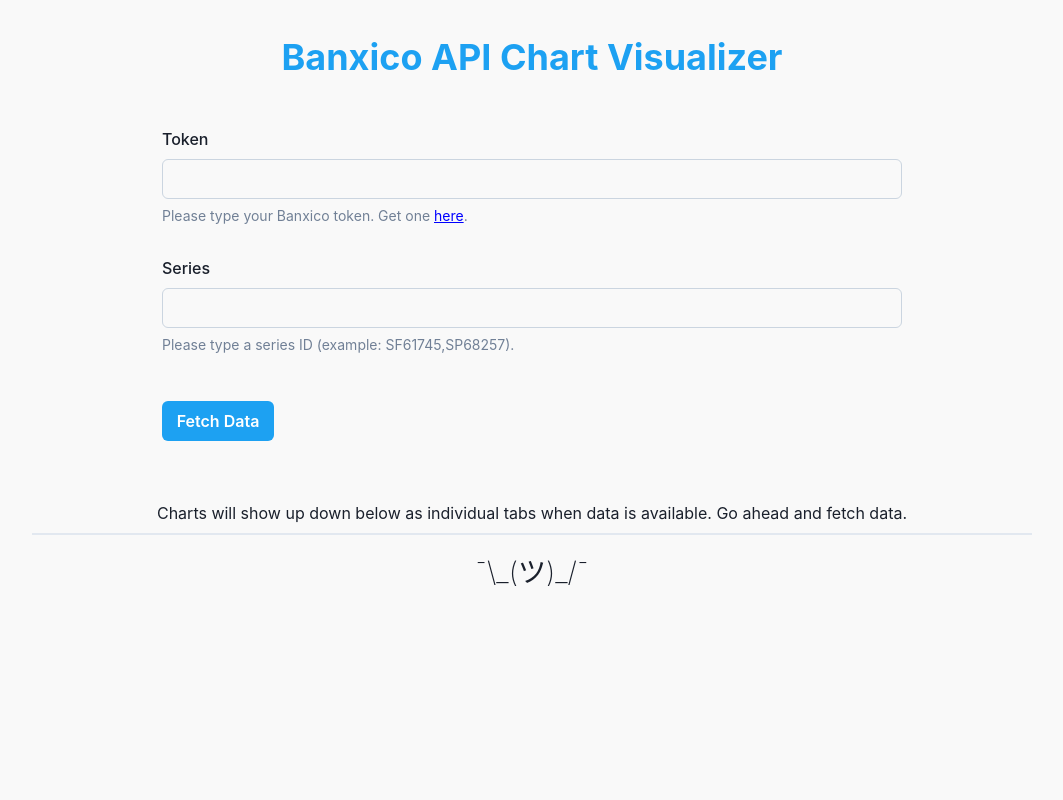
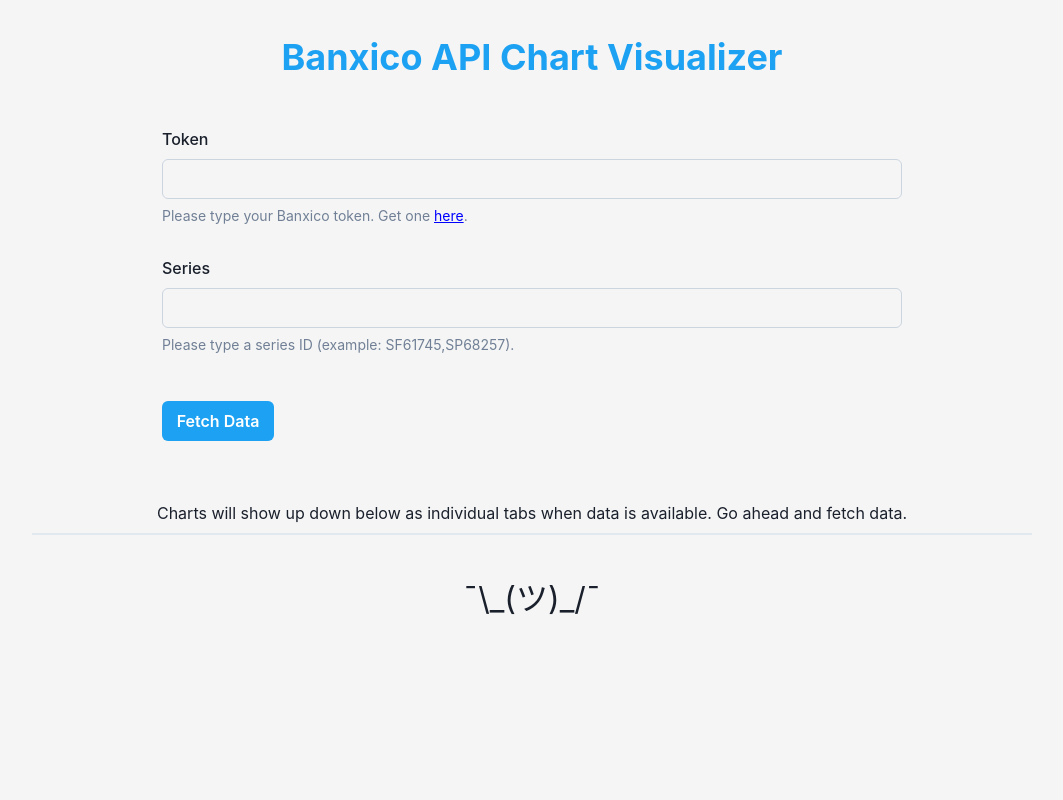
Before and after one commit to Cesar-Jim/tukan, a Next.js app: page / in a window 1280 px wide. Shown: the top 800 px of the page, without its empty margins (108-1171 px from the left). Built offline with nearby package versions, Linux system fonts and the light colour scheme.

Commit message:
Changed spinner & bkg colors

```diff
--- a/components/Charts/ChartsCollection.jsx
+++ b/components/Charts/ChartsCollection.jsx
@@ -7,6 +7,7 @@
   TabPanel,
   Flex,
   Spinner,
+  Text,
 } from '@chakra-ui/react';
 
 import ChartComponent from './ChartComponent';
@@ -25,7 +26,13 @@
       justifyContent="center"
     >
       {isLoading ? (
-        <Spinner m="20% 0" />
+        <Spinner
+          m="20% 0"
+          color="blue.500"
+          size="xl"
+          thickness="4px"
+          speed="0.4s"
+        />
       ) : (
         <Tabs isFitted width="100%" m="48px 0">
           <TabList justifyContent="space-evenly" pb="8px">
@@ -50,8 +57,10 @@
                 );
               })
             ) : (
-              <TabPanel textAlign="center" fontSize="1.75rem" fontWeight="thin">
-                <p>¯\_(ツ)_/¯</p>
+              <TabPanel textAlign="center" fontSize="2rem" fontWeight="regular">
+                <Text as="p" mt="24px">
+                  ¯\_(ツ)_/¯
+                </Text>
               </TabPanel>
             )}
           </TabPanels>
--- a/components/form/Form.jsx
+++ b/components/form/Form.jsx
@@ -45,7 +45,7 @@
     if (data) {
       return createToast({
         title: 'Success!',
-        description: 'Data was fetched from Banxico.',
+        description: 'Data successfully fetched from Banxico.',
         status: 'success',
         duration: 5000,
       });
--- a/styles/theme/global-reset.js
+++ b/styles/theme/global-reset.js
@@ -30,7 +30,7 @@
             margin: 0;
             max-width: 1328px;
             margin: 0 auto;
-            background: #f9f9f9 url('/static/images/background-image.svg');
+            background: #f5f5f5 url('/static/images/background-image.svg');
             background-repeat: no-repeat;
             background-position: top 0px left 120px;
           }
```
